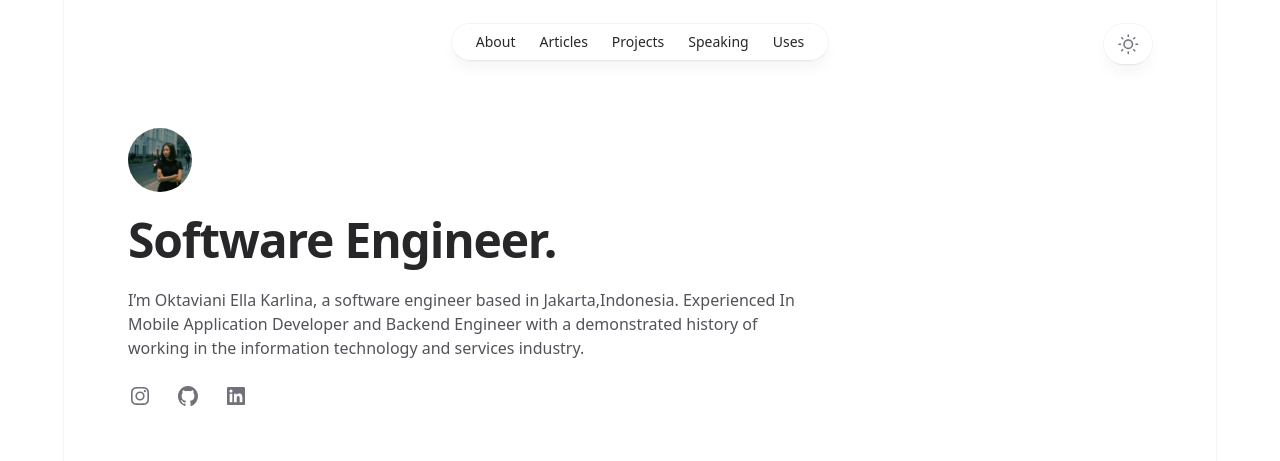
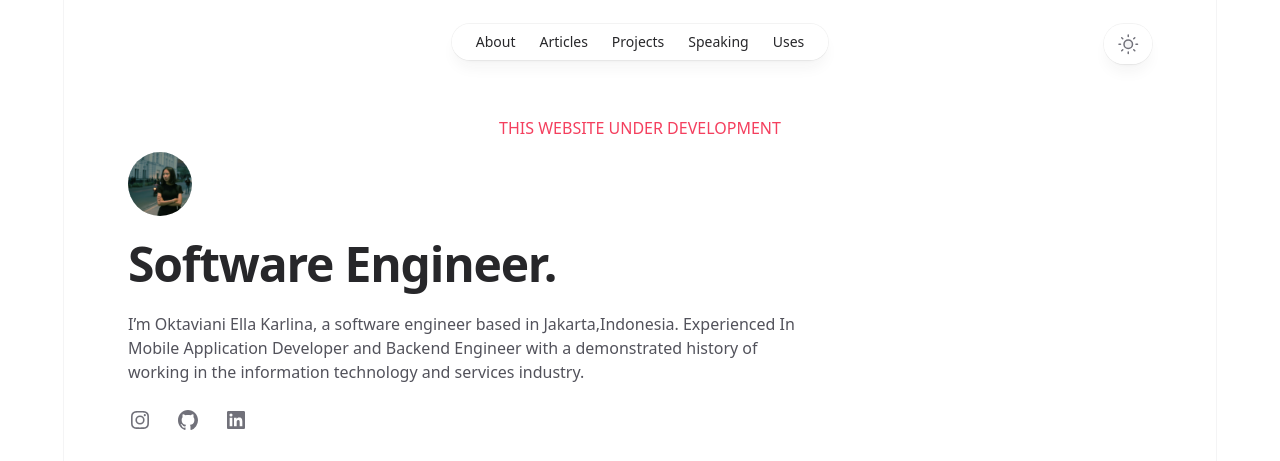
Before and after one commit to ellakarlina444/tailwind, a website built with webpack: page dist/index.html in a window 1280 px wide. Shown: the top 461 px of the page. Built offline with nearby package versions, Linux system fonts and the light colour scheme; files whose address does not match are found by name.

Commit message:
redesign index.html

```diff
--- a/dist/index.html
+++ b/dist/index.html
@@ -20,7 +20,9 @@
         </div>
         <div class="relative flex w-full flex-col">
             <header class="pointer-events-none relative z-50 flex flex-none flex-col" style="height:var(--header-height);margin-bottom:var(--header-mb)">
-                <div class="order-last mt-[calc(theme(spacing.16)-theme(spacing.3))]"></div>
+                <div class="order-last mt-[calc(theme(spacing.16)-theme(spacing.3))]">
+                    <p class="text-center text-rose-500">THIS WEBSITE UNDER DEVELOPMENT</p>
+                </div>
                 <div class="sm:px-8 top-0 order-last -mb-3 pt-3" style="position:var(--header-position)">
                     <div class="mx-auto w-full max-w-7xl lg:px-8">
                         <div class="relative px-4 sm:px-8 lg:px-12">
@@ -74,7 +76,7 @@
                     </div>
                 </div>
             </header>
-            <div class="flex-none" style="height:var(--content-offset)"></div>
+
             <main class="flex-auto">
                 <div class="sm:px-8 mt-9">
                     <div class="mx-auto w-full max-w-7xl lg:px-8">
```
